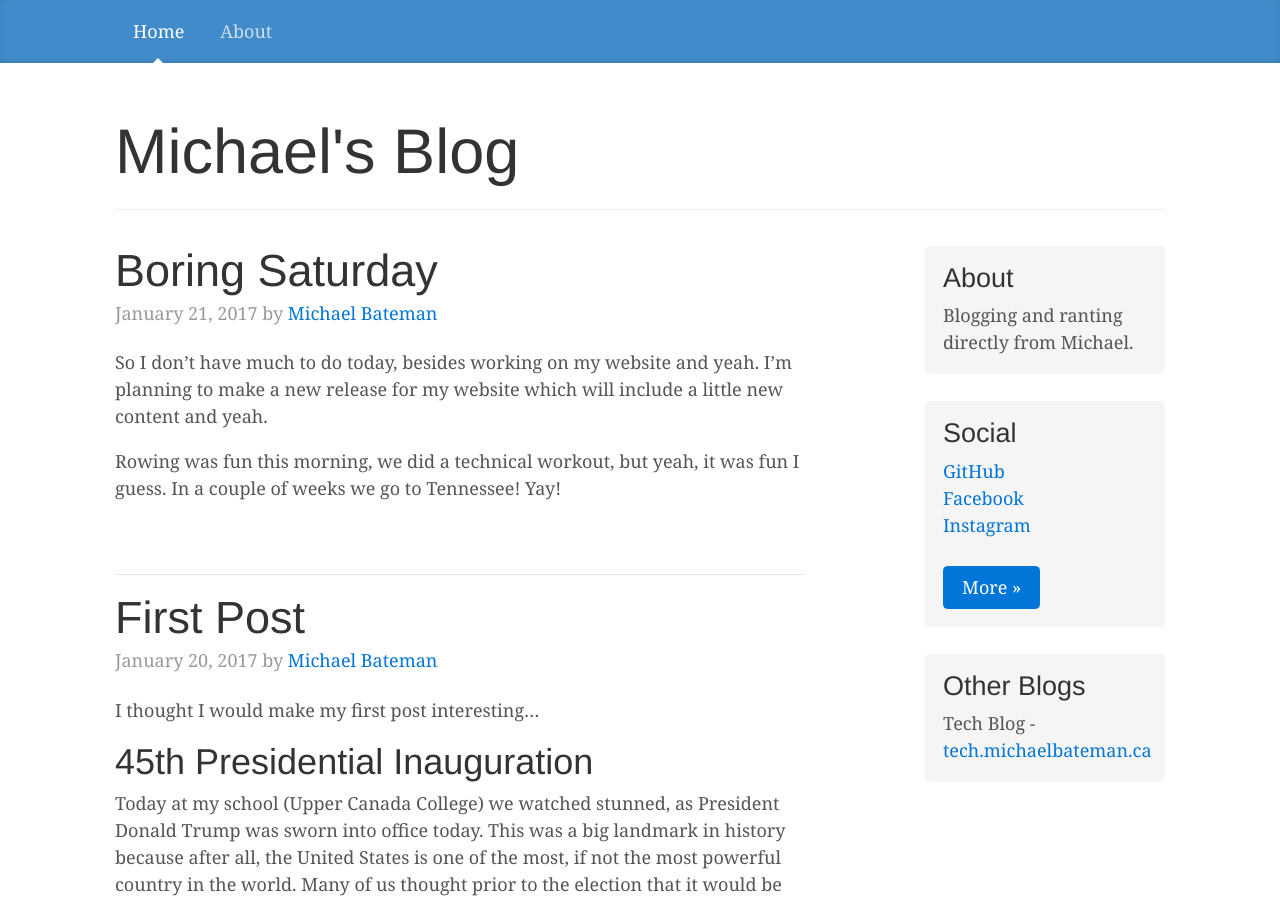
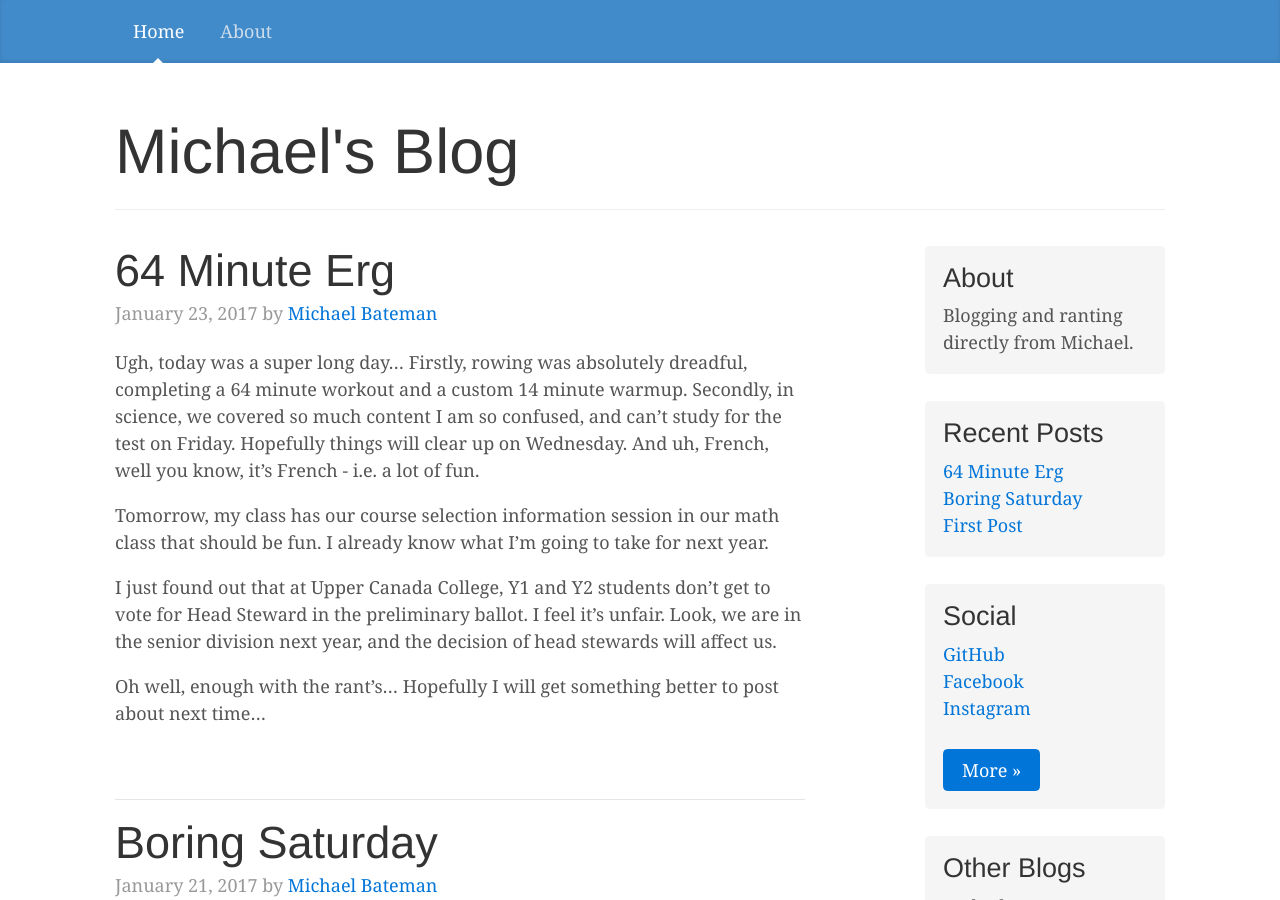
Before and after one commit to michael-bateman/blog, a Jekyll site: the page built from index.html, in a window 1280 px wide and 900 px high. Built offline with Jekyll 4.4.1, drawn with Linux system fonts in a browser that asks for light colours.

Commit message:
new post

```diff
--- /dev/null
+++ b/_posts/2017-01-23-64-minute-erg.md
@@ -0,0 +1,13 @@
+---
+layout: post
+title: 64 Minute Erg
+date: 2017-01-23
+---
+
+Ugh, today was a super long day…  Firstly, rowing was absolutely dreadful, completing a 64 minute workout and a custom 14 minute warmup.  Secondly, in science, we covered so much content I am so confused, and can’t study for the test on Friday.  Hopefully things will clear up on Wednesday.  And uh, French, well you know, it’s French - i.e. a lot of fun.
+
+Tomorrow, my class has our course selection information session in our math class that should be fun.  I already know what I’m going to take for next year.
+
+I just found out that at Upper Canada College, Y1 and Y2 students don’t get to vote for Head Steward in the preliminary ballot.  I feel it’s unfair.  Look, we are in the senior division next year, and the decision of head stewards will affect us.
+
+Oh well, enough with the rant’s… Hopefully I will get something better to post about next time...
--- a/index.html
+++ b/index.html
@@ -13,7 +13,6 @@ layout: default
     <div class="col-sm-8 blog-main">
       {% for post in site.posts %}
         <div class="blog-post">
-          <a name=""></a>
           <h2 class="blog-post-title">{{ post.title }}</h2>
           <p class="blog-post-meta">{{ post.date | date: '%B %d, %Y' }} by <a href="{{ site.baseurl }}/about.html#michaelbateman">Michael Bateman</a>
           <p>{{ post.content }}</p>
@@ -25,6 +24,17 @@ layout: default
       <div class="sidebar-module sidebar-module-inset">
         <h4>About</h4>
         <p>Blogging and ranting directly from Michael.</p>
+      </div>
+      <br />
+      <div class="sidebar-module sidebar-module-inset">
+        <h4>Recent Posts</h4>
+        {% for post in site.posts limit:5 %}
+          <div>
+            <a href="{{ post.url }}">
+              {{ post.title }}
+            </a>
+          </div>
+        {% endfor %}
       </div>
       <br />
       <div class="sidebar-module sidebar-module-inset">
```
Also changed, not shown: _layouts/post.html (added, +12 -0 lines), _posts/2017-01-20-first-post.md (+1 -0 lines), _posts/2017-01-21-boring-saturday.md (+1 -0 lines).
